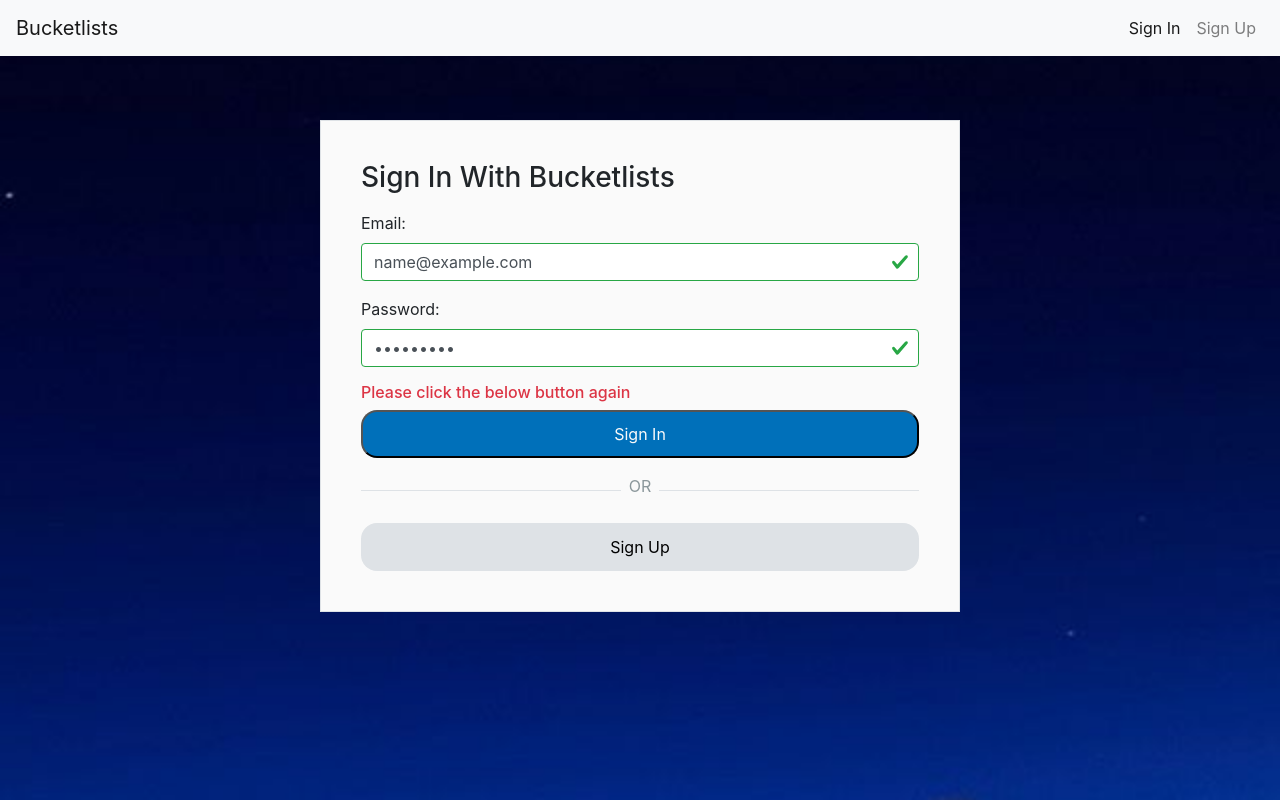
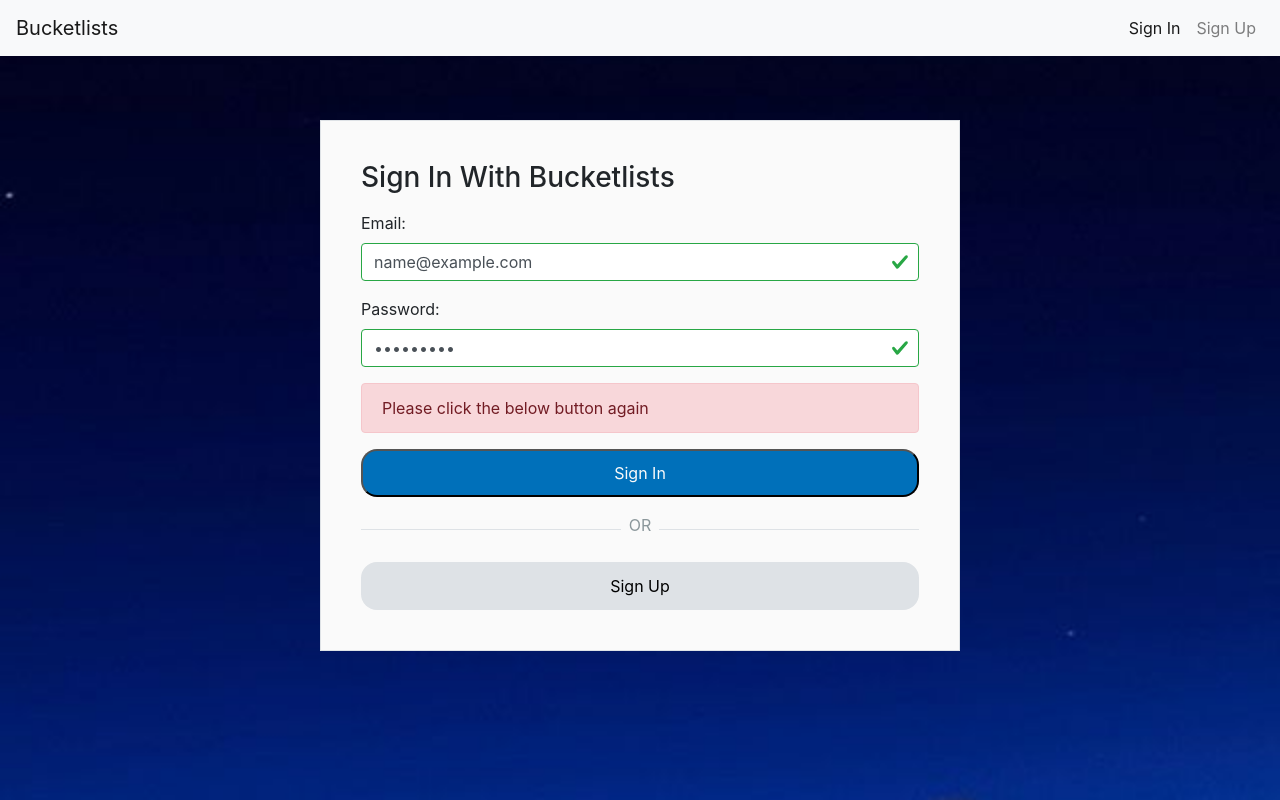
Before and after one commit to wanjikum/bucketlist-front-end, a React (Create React App) app: page /sign-in in a window 1280 px wide. Both pictures are taken after typing "name@example.com", "Sample123" into the empty fields and a click on the button "Sign In". Built offline with nearby package versions, Linux system fonts and the light colour scheme; no server answers.

Commit message:
[fix] differentiate authorized and error

```diff
--- a/src/app/bucketlist/sign-in/sign-in.jsx
+++ b/src/app/bucketlist/sign-in/sign-in.jsx
@@ -1,16 +1,11 @@
 import React, { useState, useContext } from "react";
-import { Form } from "reactstrap";
+import { Alert, Form } from "reactstrap";
 import { Formik, Field } from "formik";
 import styled from "styled-components";
 import request from "superagent";
 
 import media from "../../utils/media";
-import {
-  COOL_GREY,
-  SILVER_GREY,
-  WHITE_GREY,
-  PINK_RED
-} from "../../utils/colors";
+import { COOL_GREY, SILVER_GREY, WHITE_GREY } from "../../utils/colors";
 
 import img from "../../public/images/beauti-1.jpg";
 import baseUrl from "../../base-url";
@@ -88,8 +83,7 @@ const SignUpLink = styled(ButtonLink)`
   `};
 `;
 
-const ErrorLabel = styled.h3`
-  color: ${PINK_RED};
+const ErrorLabel = styled(Alert)`
   font-size: 1rem;
 `;
 
@@ -128,11 +122,13 @@ const handleSubmit = ({
   history,
   handleAuthDataChange,
   setIsLoading,
-  setHasError
+  setHasError,
+  setStatus
 }) => async values => {
   const url = `${baseUrl}api/v1/auth/signin`;
   try {
     setIsLoading(true);
+    setStatus(null);
     const payload = await request
       .post(url)
       .send(values)
@@ -148,6 +144,7 @@ const handleSubmit = ({
       history.push("/bucketlists/");
     }
   } catch (e) {
+    setStatus(e.status);
     setIsLoading(false);
     setHasError(true);
   }
@@ -157,6 +154,7 @@ const SignIn = ({ history }) => {
   const [isLoading, setIsLoading] = useState(false);
   const [hasError, setHasError] = useState(false);
   const { handleAuthDataChange } = useContext(AuthContext);
+  const [status, setStatus] = useState(null);
 
   return (
     <Container>
@@ -169,7 +167,8 @@ const SignIn = ({ history }) => {
             history,
             setIsLoading,
             setHasError,
-            handleAuthDataChange
+            handleAuthDataChange,
+            setStatus
           })}
           render={({ handleSubmit }) => {
             return (
@@ -181,6 +180,7 @@ const SignIn = ({ history }) => {
                   label="Email:"
                   validate={validateEmail}
                   component={CustomInputComponent}
+                  isInvalid={status === 401}
                 />
                 <Field
                   type="password"
@@ -189,9 +189,14 @@ const SignIn = ({ history }) => {
                   label="Password:"
                   validate={validatePassword}
                   component={CustomInputComponent}
+                  isInvalid={status === 401}
                 />
                 {hasError && (
-                  <ErrorLabel>Please click the below button again</ErrorLabel>
+                  <ErrorLabel color="danger">
+                    {status === 401
+                      ? "Please enter correct email or password"
+                      : "Please click the below button again"}
+                  </ErrorLabel>
                 )}
                 <CustomButton type="submit">
                   {isLoading ? "Signing In..." : "Sign In"}
--- a/src/app/components/custom-input/custom-input.jsx
+++ b/src/app/components/custom-input/custom-input.jsx
@@ -6,6 +6,7 @@ const CustomInputComponent = ({
   form, // also values, setXXXX, handleXXXX, dirty, isValid, status, etc.
   label,
   children,
+  isInvalid,
   ...props
 }) => {
   const { touched, errors } = form;
@@ -16,7 +17,7 @@ const CustomInputComponent = ({
   return (
     <FormGroup>
       <Label for={field.name}>{label}</Label>
-      <Input valid={valid} invalid={invalid} {...field} {...props}>
+      <Input valid={valid} invalid={invalid || isInvalid} {...field} {...props}>
         {children}
       </Input>
       <FormFeedback>{errors[field.name]}</FormFeedback>
```
